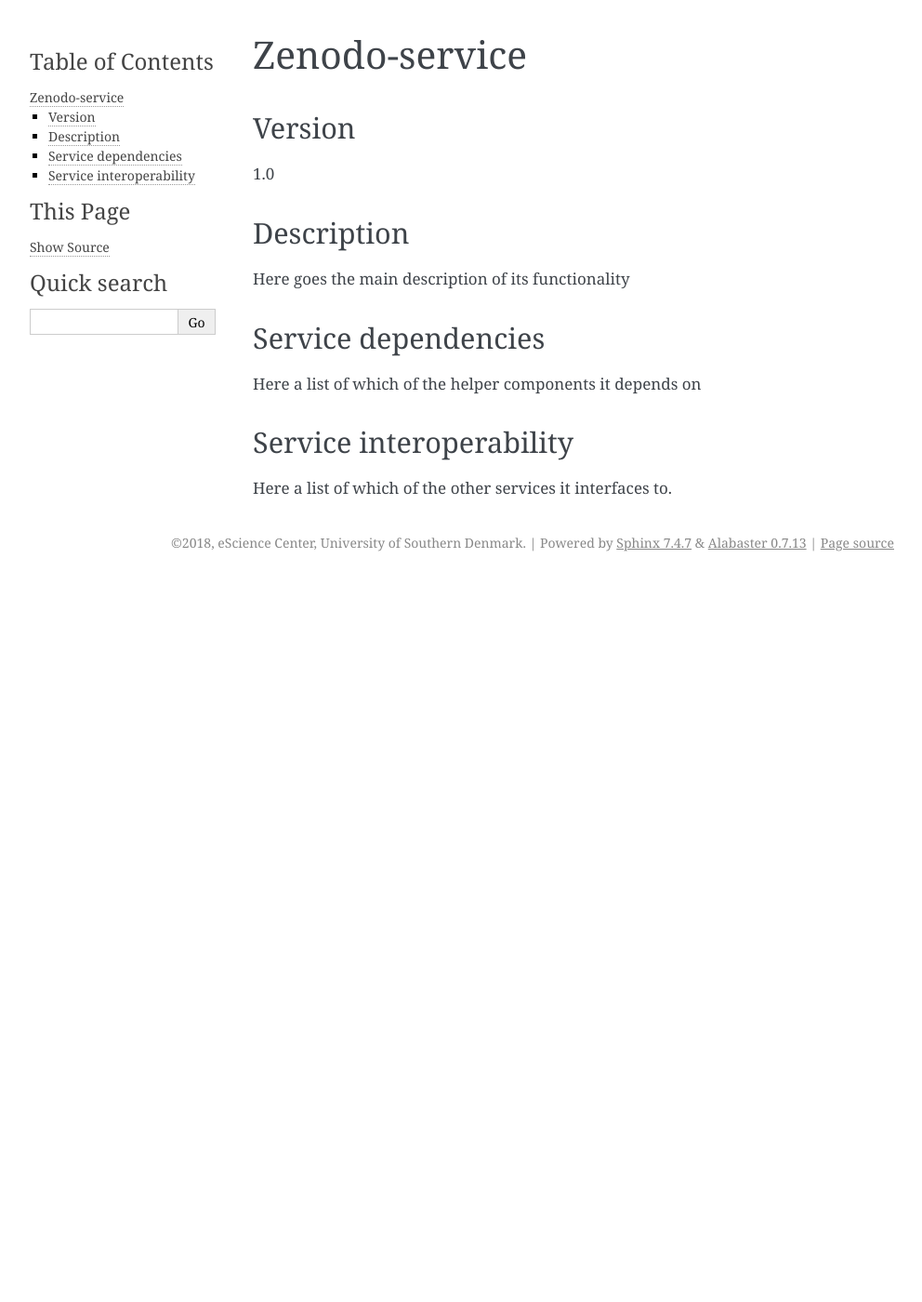
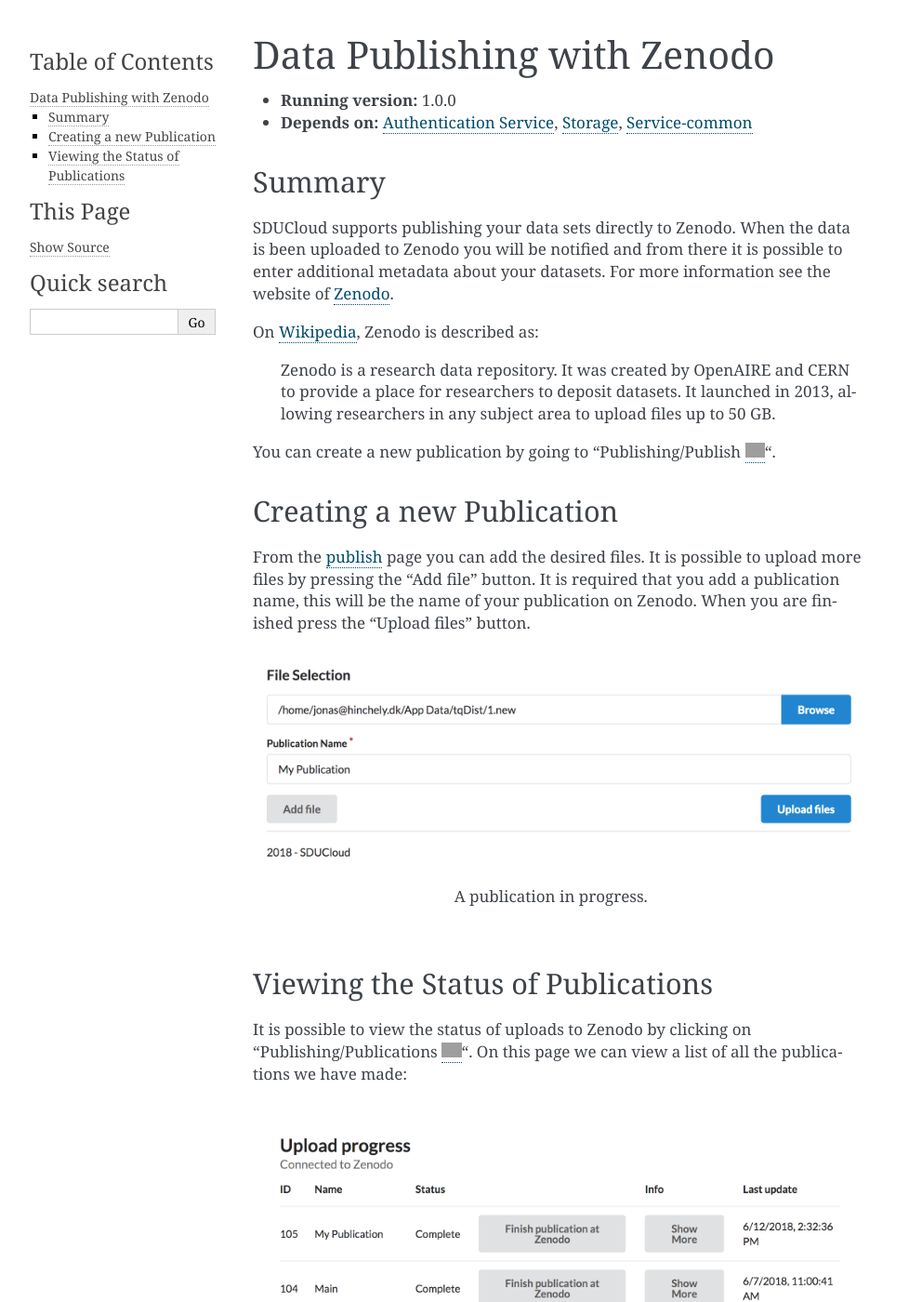
Before and after one commit to SDU-eScience/SDUCloudDoc, a Sphinx documentation site: the page built from docs/source/zenodo-service.rst, in a window 1280 px wide and 1400 px high. Shown: the whole window at 93% size, without its empty margins (148-1140 px from the left). Built offline with Sphinx 7.4.7, drawn with Linux system fonts in a browser that asks for light colours; some of the changed text lies outside the part shown; grey boxes are pictures that could not be loaded.

Commit message:
Documentation for Zenodo

```diff
--- a/docs/source/storage-service.rst
+++ b/docs/source/storage-service.rst
@@ -1,136 +1,44 @@
 .. _Storage-service:
 
-Storage Service
+Storage
 ================================================================================
 
-Version
+* **Running version:** 0.4.0
+* **Depends on:** :ref:`auth-service`, :ref:`notification-service`,
+  :ref:`service-common`
+* **Technical tests:** :ref:`storage-service-test`
+
+Summary
 --------------------------------------------------------------------------------
 
-0.4.0
+The storage feature is the core feature that SDUCloud provides. In this article
+we will discover the storage features that are provided by the system.
 
-Description
+Browsing Files
 --------------------------------------------------------------------------------
 
-This service handles all file system events.
 
-Service Dependencies
+Uploading Files
 --------------------------------------------------------------------------------
 
-This microservice has the following internal dependencies:
 
-* :ref:`auth-service`
-* :ref:`notification-service`
-* :ref:`service-common`
-
-Service Interoperability
+Basic File Operations (Copy, Delete, Rename, Move)
 --------------------------------------------------------------------------------
 
-The following is a non-exhaustive list of internal services which use this
-microservice:
 
-* :ref:`app-service`
-* :ref:`frontend-web`
-* :ref:`metadata-service`
-* :ref:`zenodo-service`
-
-Tests
+Sharing Files
 --------------------------------------------------------------------------------
 
-.. TODO Replace this with a link to CI test report
+Data Discovery
+--------------------------------------------------------------------------------
 
-- Controllers
-	- Files
-		- Annotate Files:
-			- Annotate file as Admin
-			- Annotate file as User
-			- Annotate file with illegal annotation
-			- Annotate file with illegal path
-		- Copy Files:
-			- Make a copy of a file
-			- Make a copy from a non-existing path
-			- Make a copy of a file to an already existing directory path
-		- Create Directories:
-			- Create a directory with correct input
-			- Create a directory in home
-			- Create a directory in non exisiting directory
-			- Create a directory that already exist
-		- Delete:
-			- Delete a folder
-			- Delete a file
-		- Favorites:
-			- Make a folder favorite and delete it
-			- make a file favorite and delete it
-		- ls
-			- List at correct path
-			- List at incorrect path
-			- List without Authentication
-		- Make Open Access
-			- Mark file as open access
-		- Move
-			- Move file
-			- Move to same destination
-			- Move to non existing destination
-			- Move nonexisting file
-			- Move file and rename
-		- Stat
-			- Stat file
-			- Stat non exisiting path
-		- Sync Files
-			- Sync folder path
-	- Share
-		- Create, List and Accept
-		- Create when not owner of file
-		- Create when path is nonexisting
-		- Create, List and revoke
-		- Create, List and reject
-		- Create, List and Update
-		- Create, List and Update on not own file
-	- Download
-		- Download File
-		- Download Folder
-		- Donload from non exisiting path
-		- Download Files Bulk
-		- Download Files Bulk with missing files
-- Service code
-	- Bulk Download
-		- Make a bulk download
-		- Make a bulk download with missing files
-	- Bulk Upload
-		- From dir to file
-		- From file to dir
-		- Standard upload
-		- Overwrite
-		- Reject
-		- Rename
-		- Shell Injection
-	- Checksum
-		- Generate checksum using SHA1
-		- Generate checksum with illegal algorithm
-	- Copy
-		- Standard copy
-	- Favorites
-		- Create favorite
-		- Remove favorite
-	- FileSystem
-		- Output parsing
-		- Favorites in wrong format
-		- Type is not D,F or L
-		- Favorites
-	- Make
-		- Sanitize of path
-		- New dir already exists
-	- Move
-		- Move directory
-		- Move file
-		- Move to same location
-		- Move to nonexisiting location
-	- Remove
-		- Remove file
-		- Remove nonexisting
-	- Share
-		- Grant Share with low level failure
-		- Grant share with missing permission
-		- Share Grant
-		- Revoke Grant
-	- XAttr
-		- Basic passing
+It is also possible to make your data discoverable by other users, and to search
+for data made discoverable. This is discussed here: :ref:`metadata-service`.
+
+Data Publishing
+--------------------------------------------------------------------------------
+
+It is possible to publish your datasets directly from within SDUCloud to
+Zenodo_. You can read about this here: :ref:`zenodo-service`.
+
+.. _Zenodo: https://zenodo.org
--- a/docs/source/zenodo-service.rst
+++ b/docs/source/zenodo-service.rst
@@ -1,27 +1,77 @@
 .. _Zenodo-service:
 
-Zenodo-service
-==============
+Data Publishing with Zenodo
+================================================================================
 
-Version
--------
+* **Running version:** 1.0.0
+* **Depends on:** :ref:`auth-service`, :ref:`storage-service`,
+  :ref:`service-common`
 
-1.0
+Summary
+--------------------------------------------------------------------------------
 
-Description
------------
+SDUCloud supports publishing your data sets directly to Zenodo. When the data
+is been uploaded to Zenodo you will be notified and from there it is possible
+to enter additional metadata about your datasets. For more information see
+the website of Zenodo_.
 
-Here goes the main description of its functionality
+.. _Zenodo: https://zenodo.org
 
+On Wikipedia_, Zenodo is described as:
 
+    Zenodo is a research data repository. It was created by OpenAIRE and CERN
+    to provide a place for researchers to deposit datasets. It launched in
+    2013, allowing researchers in any subject area to upload files up to 50
+    GB.
 
-Service dependencies
-------------------------
+.. _Wikipedia: https://en.wikipedia.org/wiki/Zenodo
 
-Here a list of which of the helper components it depends on
+You can create a new publication by going to
+"Publishing/Publish |publish-icon|".
 
+Creating a new Publication
+--------------------------------------------------------------------------------
 
-Service interoperability
-------------------------
+From the publish_ page you can add the desired files. It is possible to
+upload more files by pressing the "Add file" button. It is required that you
+add a publication name, this will be the name of your publication on Zenodo.
+When you are finished press the "Upload files" button.
 
-Here a list of which of the other services it interfaces to.
+.. figure:: images/zenodo-publish.png
+   :align: center
+
+   A publication in progress.
+
+.. _publish: https://cloud.sdu.dk/app/zenodo/publish
+
+Viewing the Status of Publications
+--------------------------------------------------------------------------------
+
+It is possible to view the status of uploads to Zenodo by clicking on
+"Publishing/Publications |publications-icon|". On this page we can view a list
+of all the publications we have made:
+
+.. figure:: images/zenodo-list.png
+   :align: center
+
+   A list of data set transfers between SDUCloud and Zenodo.
+
+Here we can see that "My Publication" has completed. We can finish the
+publication on Zenodo by clicking the "Finish publication at Zenodo" button.
+Your data set will wait for you there until you finish the publication, no
+publication is made public before you finish it on the Zenodo webpage. We can
+also see additional information about the data transfer, for example for
+ongoing transfers, by clicking "Show More".
+
+.. figure:: images/zenodo-complete.png
+   :align: center
+
+   Our data set has been successfully transferred to Zenodo.
+
+.. |publish-icon| image:: images/icons/edit.svg
+   :height: 16px
+   :target: https://cloud.sdu.dk/app/zenodo/publish
+
+.. |publications-icon| image:: images/icons/newspaper.svg
+   :height: 16px
+   :target: https://cloud.sdu.dk/app/zenodo/publish
```
Also changed, not shown: docs/source/app-service.rst (+3 -4 lines), docs/source/storage-service-test.rst (added, +103 -0 lines), docs/source/images/zenodo-complete.png (added), docs/source/images/zenodo-list.png (added), docs/source/images/zenodo-publish.png (added).
